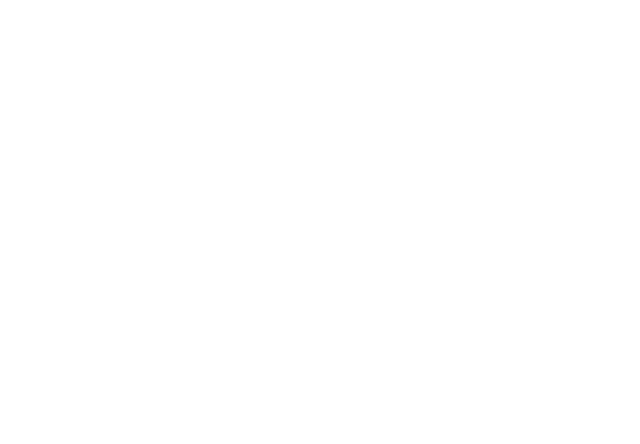
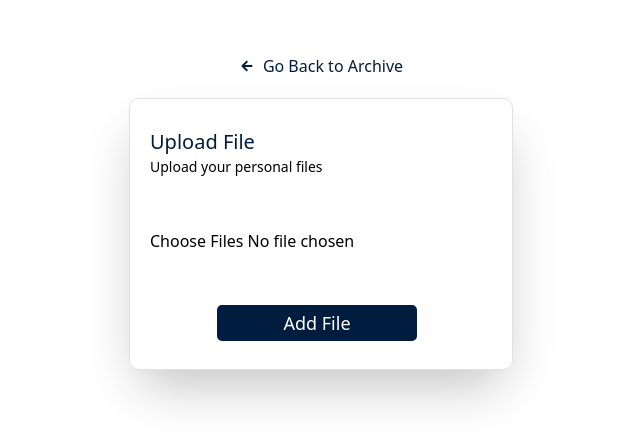
Before and after one commit to mebz2/nexus, a React (Vite) app in the folder client/: page /archive/addfile in a window 1280 px wide. Before the commit this address had no page. Shown: the part 188-632 px from the top of the page, without its empty margins (319-959 px from the left). Built offline with nearby package versions, Linux system fonts and the light colour scheme.

Commit message:
finished upload file page for archive

```diff
--- a/client/src/App.tsx
+++ b/client/src/App.tsx
@@ -9,7 +9,8 @@
 	Inbox,
 	Settings,
 	Calendar,
-	CreateGroup
+	CreateGroup,
+	AddFile,
 } from "./pages";
 import { Files, Members, Overview, Tasks } from "./pages/Group/subpages";
 function App() {
@@ -23,6 +24,7 @@
 				<Route path="/groups" element={<Groups />} />
 				<Route path="/groups/creategroup" element={<CreateGroup />} />
 				<Route path="/archive" element={<Archive />} />
+				<Route path="/archive/addfile" element={<AddFile />} />
 				<Route path="/settings" element={<Settings />} />
 				<Route path="/calendar" element={<Calendar />} />
 				<Route path="/inbox" element={<Inbox />} />
--- /dev/null
+++ b/client/src/pages/Archive/AddFile.tsx
@@ -0,0 +1,49 @@
+import { Link } from "react-router-dom";
+import { IoMdArrowRoundBack } from "react-icons/io";
+import { Button } from "@/components";
+
+function AddFile() {
+	return (
+
+		<div className="
+			flex flex-col
+			justify-center items-center h-screen"
+		>
+
+			{ /* link to go back to groups page */}
+			<Link to={"/archive"} className="
+				mb-5 flex items-center gap-2 hover:font-bold
+				text-primary
+			">
+				<IoMdArrowRoundBack />
+				Go Back to Archive
+			</Link>
+
+			{ /* Container for create group card */}
+			<div className="
+				w-[30%] h-fit border border-border flex
+				flex-col rounded-[10px] p-7 gap-3 pl-5
+				shadow-2xl
+			">
+
+				<div>
+					<p className="font-medium text-[20px] text-primary">
+						Upload File
+					</p>
+					<p className="font-extralight text-sm">
+						Upload your personal files
+					</p>
+				</div>
+
+				<input id="file-input" type="file" multiple className="hover:font-bold mb-10 mt-10" />
+
+				<div className="h-9 w-50 mx-auto">
+					<Button label="Add File" radius={5} onClick={() => { console.log("Add File") }} />
+				</div>
+			</div>
+
+		</div >
+	);
+}
+
+export default AddFile;
--- a/client/src/pages/Archive/Archive.tsx
+++ b/client/src/pages/Archive/Archive.tsx
@@ -1,7 +1,9 @@
 import { Layout, File, SearchBar } from "@/components";
+import { useNavigate } from "react-router-dom";
 import { MockFiles } from "@/mocks";
 
 function Archive() {
+	const navigate = useNavigate();
 	return (
 		<Layout>
 			<div className="h-full flex flex-col  items-center box-border  ">
@@ -12,7 +14,9 @@
 						outline-none hover:cursor-pointer font-medium
 						bg-(--primary-color) text-white
 						hover:shadow-lg hover:shadow-gray-600
-					">
+					"
+						onClick={() => { navigate("/archive/addfile") }}
+					>
 						Add File
 					</button>
 				</div>
--- a/client/src/pages/index.ts
+++ b/client/src/pages/index.ts
@@ -2,9 +2,10 @@
 export { default as Login } from "./Login/Login";
 export { default as Signup } from "./Signup/Signup";
 export { default as Groups } from "./Groups/Groups";
+export { default as CreateGroup } from "./Groups/CreateGroup";
 export { default as Group } from "./Group/Group";
 export { default as Archive } from "./Archive/Archive";
+export { default as AddFile } from "./Archive/AddFile";
 export { default as Inbox } from "./Inbox/Inbox";
 export { default as Settings } from "./Settings/Settings";
 export { default as Calendar } from "./Calendar/Calendar";
-export { default as CreateGroup } from "./Groups/CreateGroup";
```
Also changed, not shown: 1 other file (tests, documents, lock files or other folders).
